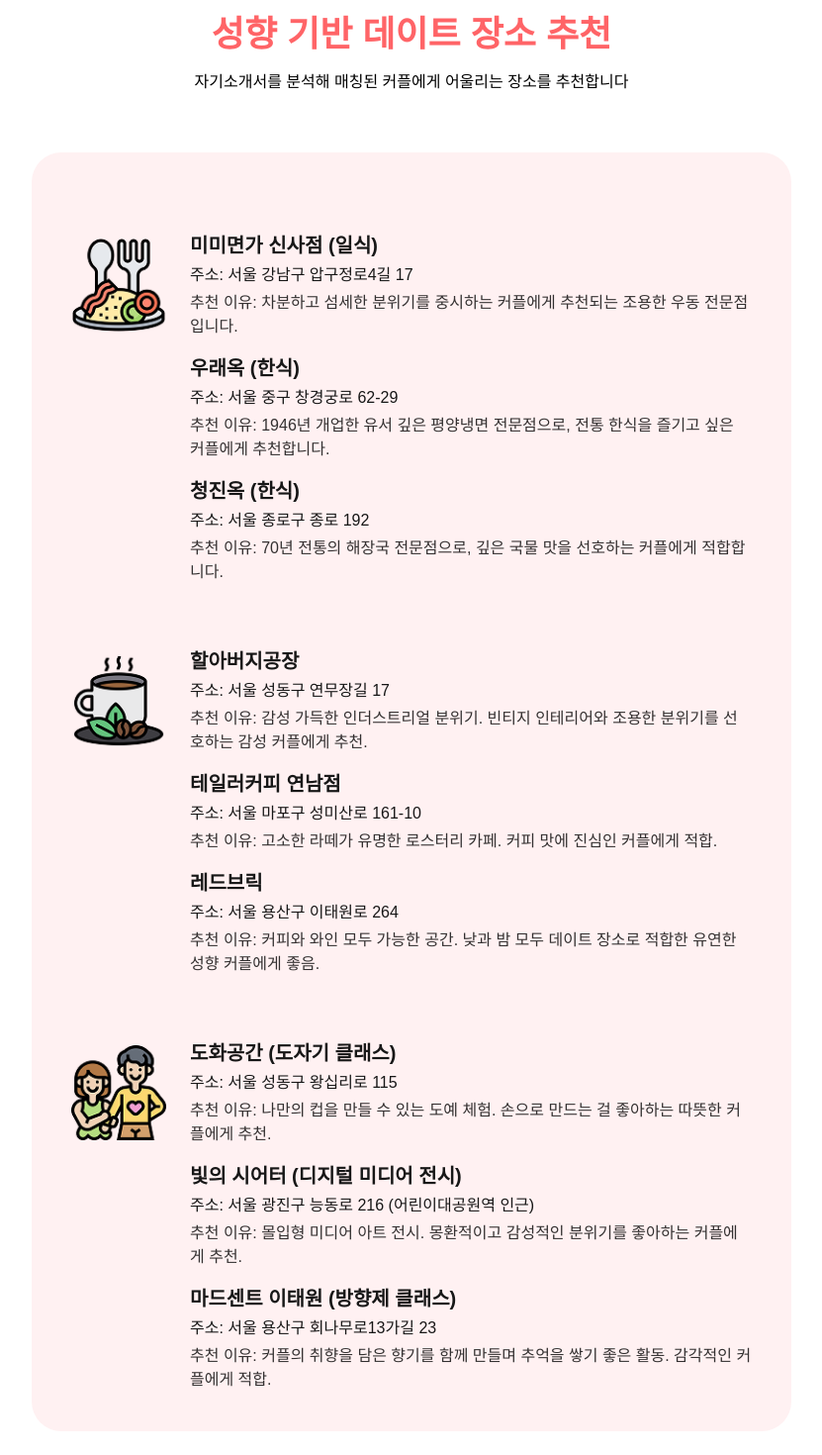
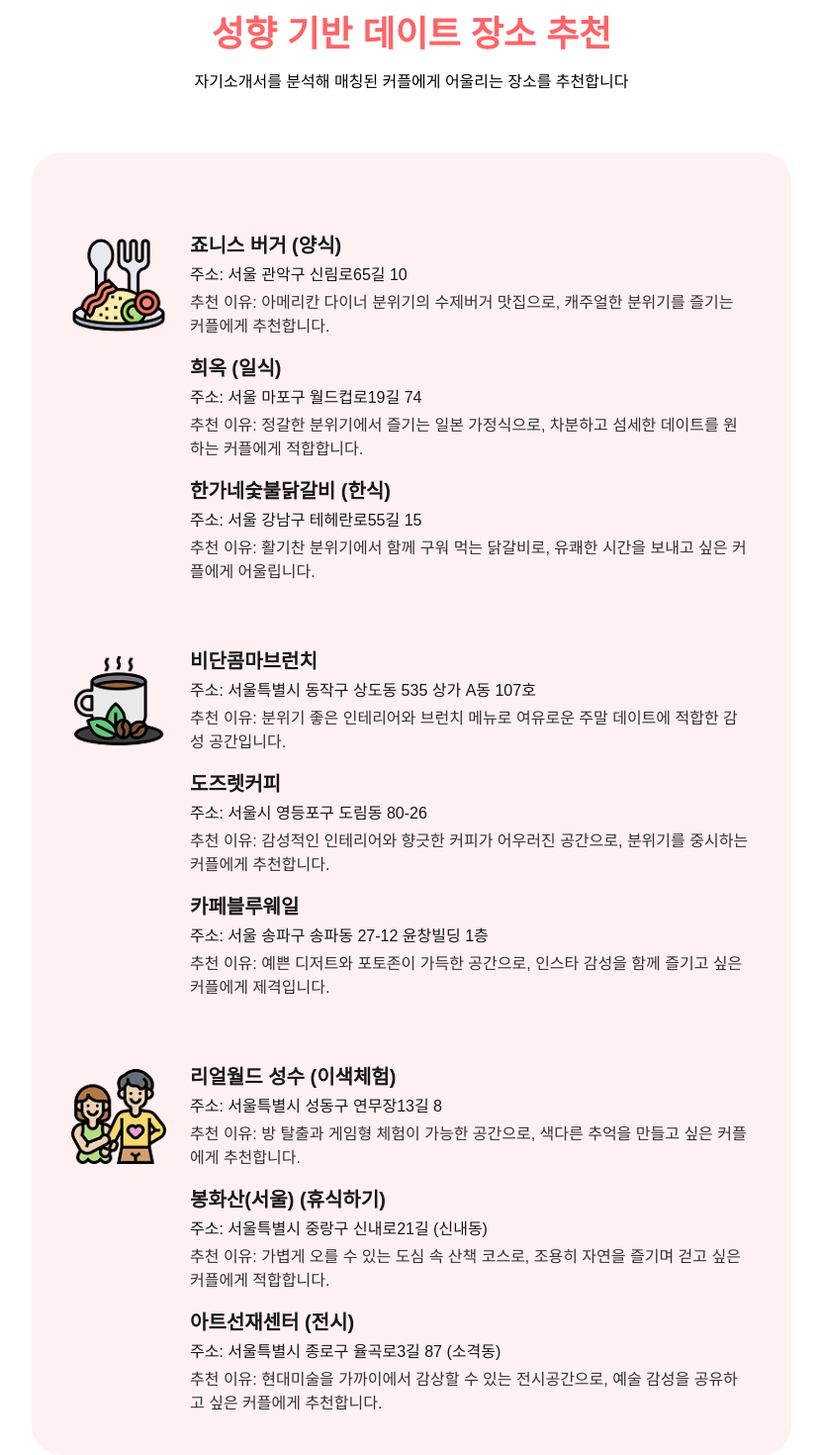
Before and after one commit to CSID-DGU/2025-1-DSCD-outsider-2, a Next.js app in the folder frontend/: page /place_recommend/date_style in a window 1280 px wide. Shown: the part 146-1616 px from the top of the page at 99% size, without its empty margins (224-1055 px from the left). Before the commit the page ends 1592 px from the top, so only its background shows below. Built offline with nearby package versions, Linux system fonts and the light colour scheme.

Commit message:
date_style

```diff
--- a/frontend/src/app/place_recommend/date_style/page.js
+++ b/frontend/src/app/place_recommend/date_style/page.js
@@ -12,61 +12,53 @@ export default function DateStylePlaceRecommendPage() {
     const dummyData = {
   items: [
     {
-          title: "미미면가 신사점 (일식)",
-          address: "서울 강남구 압구정로4길 17",
-          reason:
-            "차분하고 섬세한 분위기를 중시하는 커플에게 추천되는 조용한 우동 전문점입니다.",
+      title: "죠니스 버거 (양식)",
+      address: "서울 관악구 신림로65길 10",
+      reason: "아메리칸 다이너 분위기의 수제버거 맛집으로, 캐주얼한 분위기를 즐기는 커플에게 추천합니다."
     },
     {
-          title: "우래옥 (한식)",
-          address: "서울 중구 창경궁로 62-29",
-          reason:
-            "1946년 개업한 유서 깊은 평양냉면 전문점으로, 전통 한식을 즐기고 싶은 커플에게 추천합니다.",
+      title: "희옥 (일식)",
+      address: "서울 마포구 월드컵로19길 74",
+      reason: "정갈한 분위기에서 즐기는 일본 가정식으로, 차분하고 섬세한 데이트를 원하는 커플에게 적합합니다."
     },
     {
-          title: "청진옥 (한식)",
-          address: "서울 종로구 종로 192",
-          reason:
-            "70년 전통의 해장국 전문점으로, 깊은 국물 맛을 선호하는 커플에게 적합합니다.",
+      title: "한가네숯불닭갈비 (한식)",
+      address: "서울 강남구 테헤란로55길 15",
+      reason: "활기찬 분위기에서 함께 구워 먹는 닭갈비로, 유쾌한 시간을 보내고 싶은 커플에게 어울립니다."
     },
     {
-          title: "할아버지공장",
-          address: "서울 성동구 연무장길 17",
-          reason:
-            "감성 가득한 인더스트리얼 분위기. 빈티지 인테리어와 조용한 분위기를 선호하는 감성 커플에게 추천.",
+      title: "비단콤마브런치",
+      address: "서울특별시 동작구 상도동 535 상가 A동 107호",
+      reason: "분위기 좋은 인테리어와 브런치 메뉴로 여유로운 주말 데이트에 적합한 감성 공간입니다."
     },
     {
-          title: "테일러커피 연남점",
-          address: "서울 마포구 성미산로 161-10",
-          reason:
-            "고소한 라떼가 유명한 로스터리 카페. 커피 맛에 진심인 커플에게 적합.",
+      title: "도즈렛커피",
+      address: "서울시 영등포구 도림동 80-26",
+      reason: "감성적인 인테리어와 향긋한 커피가 어우러진 공간으로, 분위기를 중시하는 커플에게 추천합니다."
     },
     {
-          title: "레드브릭",
-          address: "서울 용산구 이태원로 264",
-          reason:
-            "커피와 와인 모두 가능한 공간. 낮과 밤 모두 데이트 장소로 적합한 유연한 성향 커플에게 좋음.",
+      title: "카페블루웨일",
+      address: "서울 송파구 송파동 27-12 윤창빌딩 1층",
+      reason: "예쁜 디저트와 포토존이 가득한 공간으로, 인스타 감성을 함께 즐기고 싶은 커플에게 제격입니다."
     },
     {
-          title: "도화공간 (도자기 클래스)",
-          address: "서울 성동구 왕십리로 115",
-          reason:
-            "나만의 컵을 만들 수 있는 도예 체험. 손으로 만드는 걸 좋아하는 따뜻한 커플에게 추천.",
+      title: "리얼월드 성수 (이색체험)",
+      address: "서울특별시 성동구 연무장13길 8",
+      reason: "방 탈출과 게임형 체험이 가능한 공간으로, 색다른 추억을 만들고 싶은 커플에게 추천합니다."
     },
     {
-          title: "빛의 시어터 (디지털 미디어 전시)",
-          address: "서울 광진구 능동로 216 (어린이대공원역 인근)",
-          reason:
-            "몰입형 미디어 아트 전시. 몽환적이고 감성적인 분위기를 좋아하는 커플에게 추천.",
+      title: "봉화산(서울) (휴식하기)",
+      address: "서울특별시 중랑구 신내로21길 (신내동)",
+      reason: "가볍게 오를 수 있는 도심 속 산책 코스로, 조용히 자연을 즐기며 걷고 싶은 커플에게 적합합니다."
     },
     {
-          title: "마드센트 이태원 (방향제 클래스)",
-          address: "서울 용산구 회나무로13가길 23",
-          reason:
-            "커플의 취향을 담은 향기를 함께 만들며 추억을 쌓기 좋은 활동. 감각적인 커플에게 적합.",
-        },
-      ],
+      title: "아트선재센터 (전시)",
+      address: "서울특별시 종로구 율곡로3길 87 (소격동)",
+      reason: "현대미술을 가까이에서 감상할 수 있는 전시공간으로, 예술 감성을 공유하고 싶은 커플에게 추천합니다."
+    }
+  ]
 };
+
 
     setPlaceList(dummyData);
     setLoading(false);
```
Lines whose indentation alone changed are shown as unchanged.
